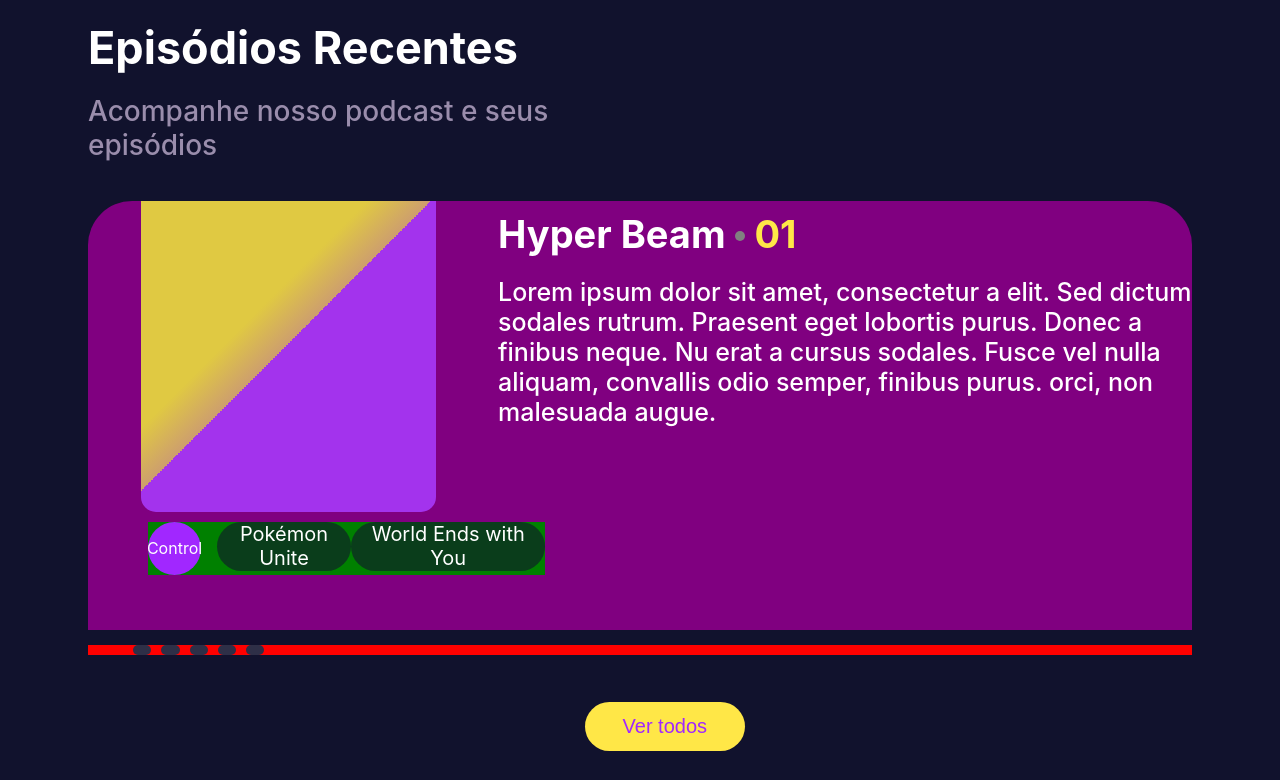
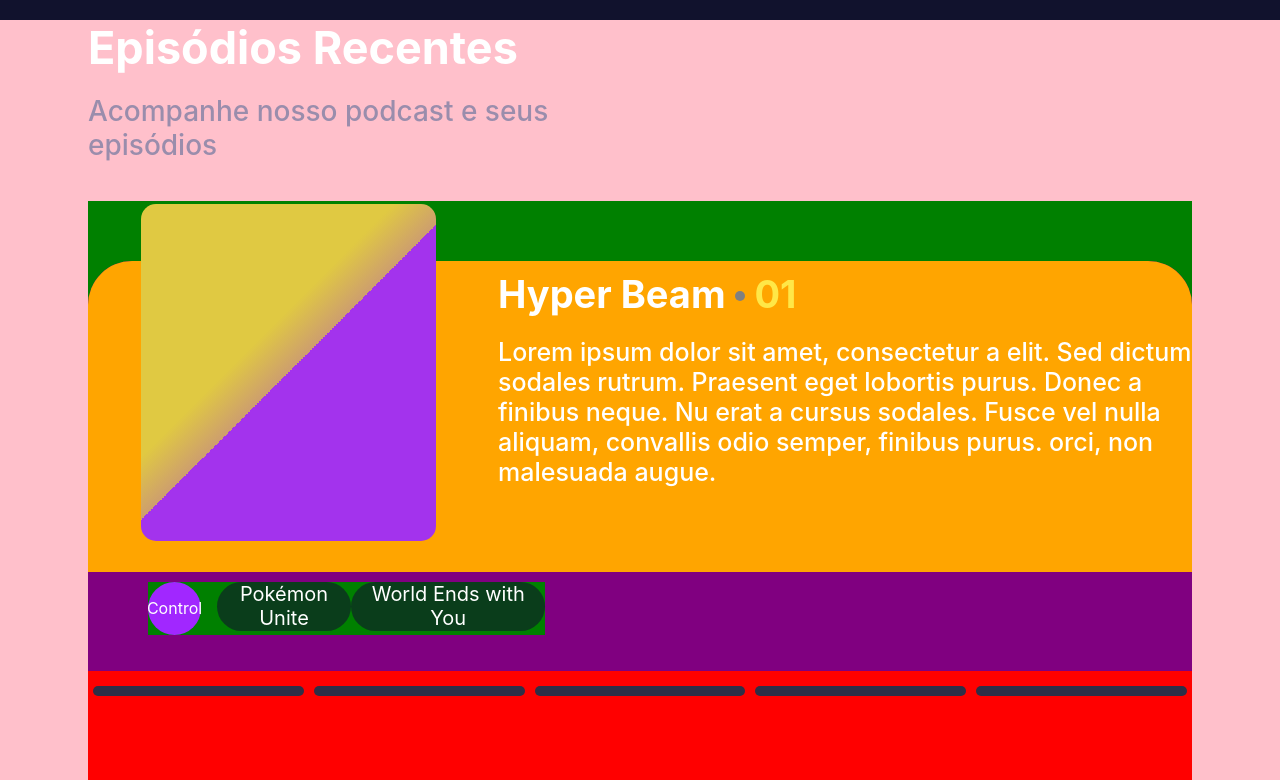
Before and after one commit to lucas-wyllame/hyper-beam, a Next.js app: page / in a window 1280 px wide. Shown: the top 780 px of the page. Built offline with nearby package versions, Linux system fonts and the light colour scheme.

Commit message:
fix(home): fix bugs in Abou and Last Episodes

```diff
--- a/src/components/About/about.js
+++ b/src/components/About/about.js
@@ -5,7 +5,6 @@ export default function About() {
   return (
     <Content>
       <LeftImage >
-        <img src="./img/Grupo 25.png" />
       </LeftImage>
       <TextDiv>
         <Title widthMobile={"294px"}>Somos o Hyper Beam</Title>
--- a/src/components/About/styles.js
+++ b/src/components/About/styles.js
@@ -15,7 +15,7 @@ export const Content = styled.div`
 export const LeftImage = styled.div`
   width: 40%;
   height: 476px;
-  background: background: transparent url('img/Grupo 25.png') 0% 0% no-repeat padding-box;
+  background: red;
   @media (max-width: 480px) {
     width: 100%;
     height: 37%;
--- a/src/components/LastEpisodes/index.js
+++ b/src/components/LastEpisodes/index.js
@@ -69,14 +69,10 @@ export default function LastEpisodes() {
             width: "100%",
             display: "flex",
             background: "red",
+            paddingInlineStart: "0",
           }}
         >
           {dots}
-          <li
-            style={{
-              width: "1000px",
-            }}
-          ></li>
         </ul>
       </Dots>
     ),
@@ -92,7 +88,7 @@ export default function LastEpisodes() {
       {
         breakpoint: 480,
         settings: {
-          rows: 3,
+          rows: 1,
           slidesToShow: 1,
           slidesToScroll: 1,
           infinite: slider.length > 3 ? true : false,
@@ -108,13 +104,13 @@ export default function LastEpisodes() {
         Acompanhe nosso podcast e seus episódios
       </Desc>
       <ListPodcasts>
-        <Slider {...settings}>
+        <Slider {...settings} style={{background:"green"}}>
           {listBackground.map((res) => {
             return (
               <Background>
                 <CardAndText>
                   <HyperCard
-                    position={"static"}
+                    position={"relative"}
                     width={"337px"}
                     height={"337px"}
                     margin={"-26px 0 0 53px"}
@@ -159,13 +155,6 @@ export default function LastEpisodes() {
             );
           })}
         </Slider>
-        {/* <ThinBarsGroup>
-          <ThinBars></ThinBars>
-          <ThinBars></ThinBars>
-          <ThinBars></ThinBars>
-          <ThinBars></ThinBars>
-          <ThinBars></ThinBars>
-        </ThinBarsGroup> */}
         <ButtonSeeAll onClick={handleClick}>Ver todos</ButtonSeeAll>
       </ListPodcasts>
     </Content>
--- a/src/components/LastEpisodes/styles.js
+++ b/src/components/LastEpisodes/styles.js
@@ -3,18 +3,21 @@ import styled from "styled-components";
 export const Content = styled.div`
   width: 100%;
   height: 1000px;
+  background: pink;
   margin: 20px 0;
   display: flex;
   flex-direction: column;
   padding: 0 88px;
   @media (max-width: 480px) {
     padding: 0;
+    align-items: center;
   }
 `;
 
 export const ListPodcasts = styled.div`
   width: 100%;
-  height: 550px;
+  height: 630px;
+  background: red;
   margin: 20px 0;
   display: flex;
   flex-direction: column;
@@ -26,8 +29,10 @@ export const ListPodcasts = styled.div`
 
 export const Background = styled.div`
   width: 95%;
-  height: 429px;
+  height: 470px;
   border-radius: 44px 44px 0px 0px;
+  position: relative;
+  top: 60px;
   background: purple;
   display: flex;
   justify-content: space-between;
@@ -41,6 +46,7 @@ export const Background = styled.div`
 export const CardAndText = styled.div`
   width: 100%;
   height: auto;
+  background: orange;
   display: flex;
   justify-content: flex-start;
   border-radius: 44px 44px 0px 0px;
--- a/src/pages/index.js
+++ b/src/pages/index.js
@@ -5,6 +5,8 @@ import LastEpisodes from "../components/LastEpisodes";
 import OurTeam from "../components/OurTeam";
 import AvailablePlats from "../components/AvailablePLats";
 import Footer from "../components/Footer/footer";
+import { GlobalStyles } from "../styles/globalStyles";
+
 
 
 export default function Home() {
@@ -13,9 +15,10 @@ export default function Home() {
       {/* <Header />
       <HomeBanner />
       <About /> */}
+      <GlobalStyles />
       <LastEpisodes />
-      {/* <OurTeam />
-      <AvailablePlats />
+      {/* <OurTeam /> */}
+      {/* <AvailablePlats />
       <Footer />  */}
     </>
   );
--- /dev/null
+++ b/src/styles/globalStyles.js
@@ -0,0 +1,7 @@
+import { createGlobalStyle } from "styled-components";
+
+export const GlobalStyles = createGlobalStyle`
+  .slick-dots li {
+    width: 100%;
+}
+  `;
```
